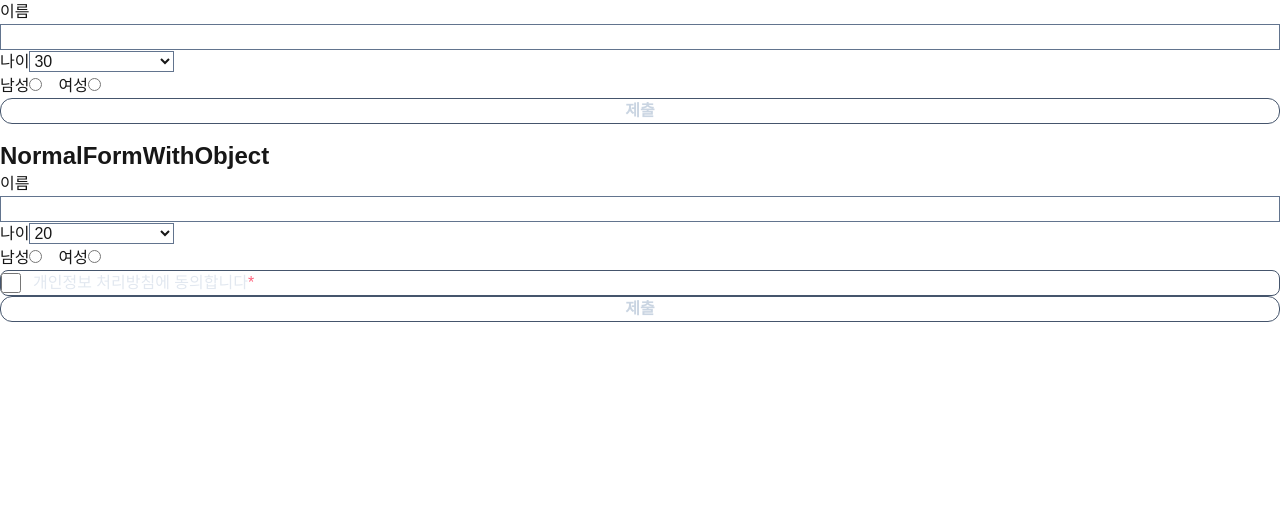
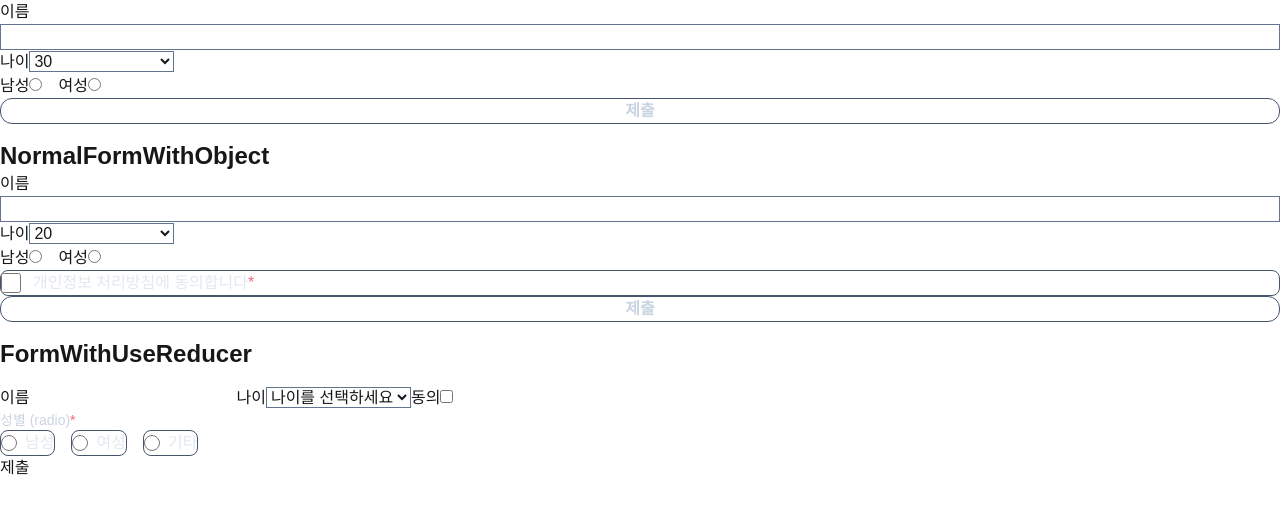
Before and after one commit to DoGukKim/nextjs-playground, a Next.js app: page /features/forms/controlled in a window 1280 px wide. Shown: the top 514 px of the page. Built offline with nearby package versions, Linux system fonts and the light colour scheme.

Commit message:
feat: useFormState 커스텀 훅 추가, FormWithReducer 예제 추가

```diff
--- /dev/null
+++ b/src/app/customHooks/useFormState/useFormState.ts
@@ -0,0 +1,48 @@
+import { Dispatch, SetStateAction, useCallback, useRef, useState } from "react";
+
+interface UseFormStateReturn<T> {
+  values: T;
+  handleChange: (
+    e: React.ChangeEvent<
+      HTMLInputElement | HTMLSelectElement | HTMLTextAreaElement
+    >
+  ) => void;
+  setValues: Dispatch<SetStateAction<T>>;
+  reset: () => void;
+}
+
+const useFormState = <T extends object>(
+  initialState: T
+): UseFormStateReturn<T> => {
+  const [values, setValues] = useState<T>(initialState);
+  const initialStateRef = useRef<T>(initialState);
+
+  const handleChange = useCallback(
+    (
+      e: React.ChangeEvent<
+        HTMLInputElement | HTMLSelectElement | HTMLTextAreaElement
+      >
+    ) => {
+      const { name, value, type } = e.target;
+      setValues((prev) => ({
+        ...prev,
+        [name]:
+          type === "checkbox" ? (e.target as HTMLInputElement).checked : value,
+      }));
+    },
+    []
+  );
+
+  const reset = useCallback(() => {
+    setValues(initialStateRef.current);
+  }, []);
+
+  return {
+    values,
+    handleChange,
+    setValues,
+    reset,
+  };
+};
+
+export default useFormState;
--- /dev/null
+++ b/src/app/features/forms/controlled/FormWithUseReducer.tsx
@@ -0,0 +1,142 @@
+"use client";
+import { useReducer } from "react";
+
+type FormState = {
+  name3: string;
+  age3: string;
+  gender: string;
+  agreement3: boolean;
+};
+
+const initialState: FormState = {
+  name3: "",
+  age3: "",
+  gender: "",
+  agreement3: false,
+};
+
+type FormActionType = "SET_FIELD_VALUE";
+
+type FormAction = {
+  type: FormActionType;
+  field: keyof FormState;
+  payload: {
+    name3?: string;
+    age3?: string;
+    gender?: string;
+    agreement3?: boolean;
+  };
+};
+
+const formReducer = (state: FormState, action: FormAction) => {
+  switch (action.type) {
+    case "SET_FIELD_VALUE":
+      return {
+        ...state,
+        [action.field]: action.payload[action.field],
+      };
+  }
+};
+
+const FormWithUseReducer = () => {
+  const [state, dispatch] = useReducer(formReducer, initialState);
+
+  const handleInputChange = (e: React.ChangeEvent<HTMLInputElement>) => {
+    dispatch({
+      type: "SET_FIELD_VALUE",
+      field: e.target.name as keyof FormState,
+      payload: {
+        [e.target.name]: e.target.value,
+      },
+    });
+  };
+
+  const handleSelectChange = (e: React.ChangeEvent<HTMLSelectElement>) => {
+    dispatch({
+      type: "SET_FIELD_VALUE",
+      field: e.target.name as keyof FormState,
+      payload: { [e.target.name]: e.target.value },
+    });
+  };
+
+  const handleSubmit = (e: React.FormEvent<HTMLFormElement>) => {
+    e.preventDefault();
+    console.log(state);
+    alert("제출되었습니다.");
+  };
+
+  return (
+    <div className="flex flex-col gap-4">
+      <h1 className="text-2xl font-bold">FormWithUseReducer</h1>
+      <form onSubmit={handleSubmit}>
+        <label htmlFor="name3">이름</label>
+        <input
+          type="text"
+          id="name3"
+          name="name3"
+          value={state.name3}
+          onChange={handleInputChange}
+        />
+
+        <label htmlFor="age3">나이</label>
+        <select
+          name="age3"
+          id="age3"
+          className="border border-slate-500"
+          value={state.age3}
+          onChange={handleSelectChange}
+        >
+          <option value="" disabled>
+            나이를 선택하세요
+          </option>
+          <option value="10">10</option>
+          <option value="20">20</option>
+          <option value="30">30</option>
+        </select>
+
+        <label htmlFor="agreement3">동의</label>
+        <input
+          type="checkbox"
+          id="agreement3"
+          name="agreement3"
+          checked={state.agreement3}
+          onChange={handleInputChange}
+        />
+
+        <div className="space-y-2">
+          <span className="block text-sm font-medium text-slate-300">
+            성별 (radio)
+            <span className="ml-1 text-rose-400">*</span>
+          </span>
+          <div className="flex flex-wrap gap-4">
+            {[
+              { value: "male", label: "남성" },
+              { value: "female", label: "여성" },
+              { value: "other", label: "기타" },
+            ].map((option) => (
+              <label
+                key={option.value}
+                className="flex cursor-pointer items-center gap-2 rounded-lg border border-slate-600 px-4 py-2 transition-colors hover:border-emerald-500/50 has-[:checked]:border-emerald-500 has-[:checked]:bg-emerald-500/10"
+              >
+                <input
+                  type="radio"
+                  name="gender"
+                  value={option.value}
+                  required
+                  className="h-4 w-4 accent-emerald-500"
+                  checked={state.gender === option.value}
+                  onChange={handleInputChange}
+                />
+                <span className="text-slate-200">{option.label}</span>
+              </label>
+            ))}
+          </div>
+        </div>
+
+        <button type="submit">제출</button>
+      </form>
+    </div>
+  );
+};
+
+export default FormWithUseReducer;
--- a/src/app/features/forms/controlled/page.tsx
+++ b/src/app/features/forms/controlled/page.tsx
@@ -1,5 +1,6 @@
-import NormalForm from "./NormalForm";
-import NormalFormWithObject from "./NormalFormWithObject";
+import NormalForm from "./Form";
+import NormalFormWithObject from "./FormWithObject";
+import FormWithUseReducer from "./FormWithUseReducer";
 
 const ControlledFormPage = () => {
   return (
@@ -8,6 +9,7 @@ const ControlledFormPage = () => {
       <div className="h-4" />
       <NormalFormWithObject />
       <div className="h-4" />
+      <FormWithUseReducer />
     </div>
   );
 };
```
Also changed, not shown: src/app/features/forms/controlled/Form.tsx (renamed from src/app/features/forms/controlled/NormalForm.tsx), src/app/features/forms/controlled/FormWithObject.tsx (renamed from src/app/features/forms/controlled/NormalFormWithObject.tsx).
